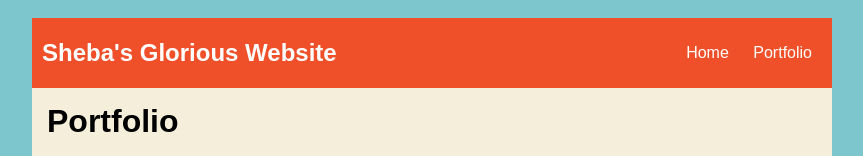
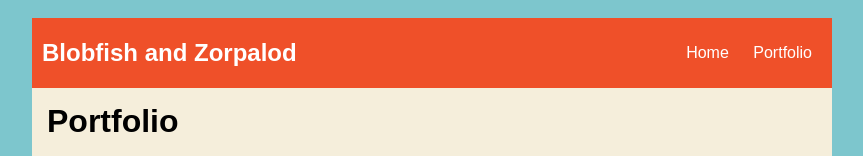
Before and after one commit to LazyFaceDaniel/Danielguo.github.io, a plain HTML site: page projects/portfolio.html in a window 1280 px wide. Shown: the top 156 px of the page, without its empty margins (208-1071 px from the left). Drawn offline with Linux system fonts and the light colour scheme.

Commit message:
added index.html

```diff
--- a/projects/portfolio.html
+++ b/projects/portfolio.html
@@ -83,7 +83,7 @@
     <body>
       <div id="all-contents">
         <nav>
-            <h1>Sheba's Glorious Website</h1>
+            <h1>Blobfish and Zorpalod</h1>
             <ul id="nav-ul">
                <li class="nav-li">
                <a class="nav-a" href="index.html">Home</a>
```
